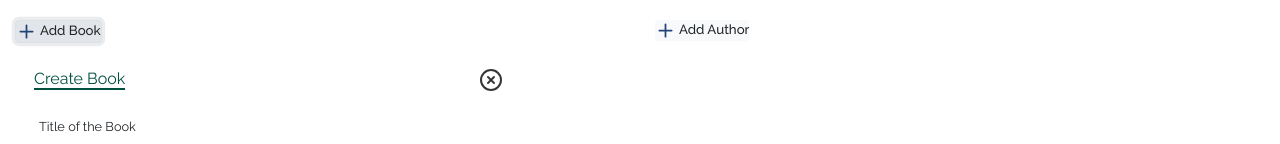
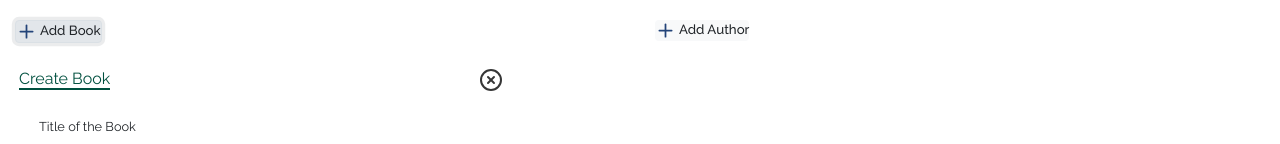
Before and after one commit to proCodersReact/library-app, a React (Create React App) app: page / in a window 1280 px wide. Both pictures are taken after a click on the button "Add Book". Shown: the part 607-751 px from the top of the page. Built offline with nearby package versions, Linux system fonts and the light colour scheme.

Commit message:
create book title left padding removed

```diff
--- a/src/components/BookList/Book.tsx
+++ b/src/components/BookList/Book.tsx
@@ -141,7 +141,7 @@ const Book: React.FC<BookProps> = (Prop: any) => {
             </Row>
             <Col style={{display: dispForm ? 'inherit' : 'none'}} className='p-0' sm={10}>
                 <Row className=' pb-1 mb-3 mx-1'>
-                    <Col xs={10}>
+                    <Col xs={10} className={'p-0'}>
                         <span className='add-book-title pt-2'>
                             {bookState} Book
                             </span>
```
Also changed, not shown: 1 other file (tests, documents, lock files or other folders).
